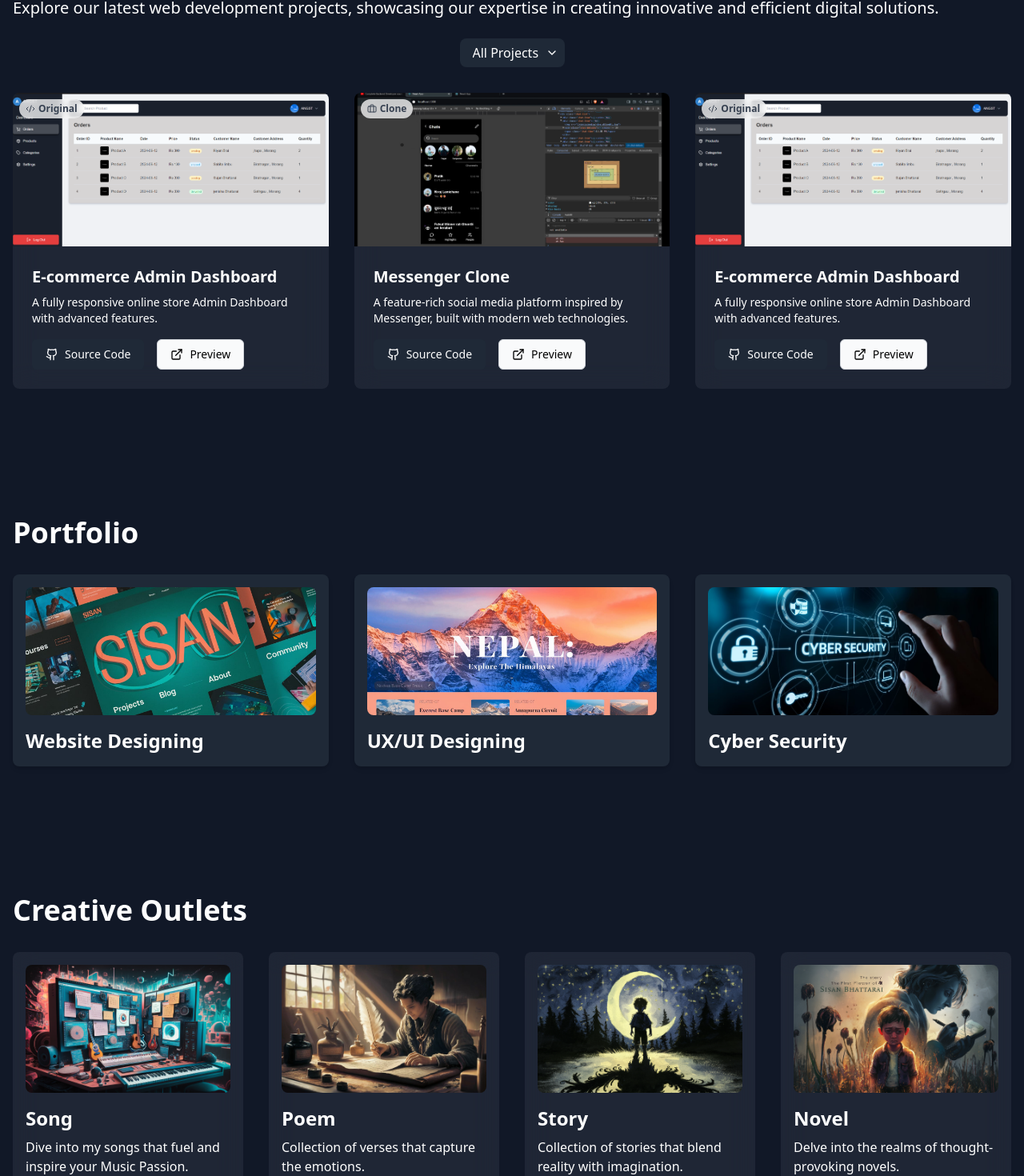
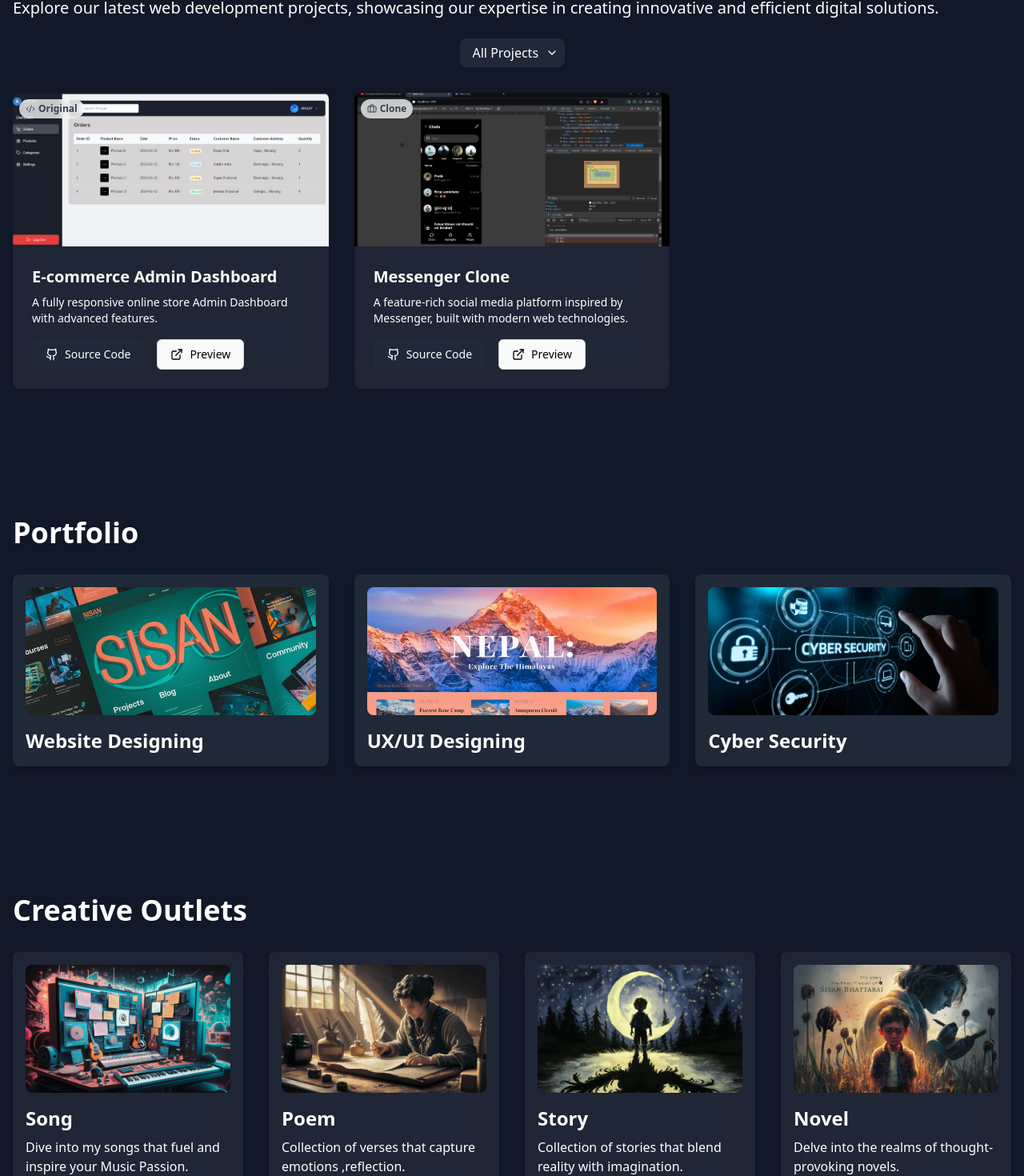
Before and after one commit to Seesonn/sisanwebsite, a React (Create React App) app: page / in a window 1280 px wide. Shown: the part 2219-3689 px from the top of the page at 80% size. Built offline with nearby package versions, Linux system fonts and the light colour scheme.

Commit message:
Update port.js

```diff
--- a/src/port.js
+++ b/src/port.js
@@ -50,16 +50,8 @@ const projects = [
     images: [ms, msm],
     githubUrl: "https://github.com/username/messenger-clone",
     linkedinUrl: "https://linkedin.com/post/messenger-clone"
-  },
-  {
-    id: 3,
-    title: "E-commerce Admin Dashboard",
-    description: "A fully responsive online store Admin Dashboard with advanced features.",
-    type: "Original",
-    images: [ea1, ea2, ea3, ea4, ea5],
-    githubUrl: "https://github.com/username/portfolio-website",
-    linkedinUrl: "https://linkedin.com/post/portfolio-website"
   }
+
 ]
 
 function ProjectCard({ project, theme }) {
@@ -158,7 +150,7 @@ export default function Portfolio() {
 
   const creativeOutlets = [
     { id: 'song', title: 'Song', description: 'Dive into my songs that fuel and inspire your Music Passion.', icon: Music, image: so },
-    { id: 'poetry', title: 'Poem', description: 'Collection of verses that capture the  emotions.', icon: Feather, image: po },
+    { id: 'poetry', title: 'Poem', description: 'Collection of verses that capture emotions ,reflection.', icon: Feather, image: po },
     { id: 'story', title: 'Story', description: 'Collection of stories that blend reality with imagination.', icon: Book, image: st },
     { id: 'novel', title: 'Novel', description: 'Delve into the realms of thought-provoking novels.', icon: BookOpen, image: no }
   ]
@@ -456,9 +448,9 @@ export default function Portfolio() {
             <h2 className="text-2xl sm:text-3xl lg:text-4xl font-bold mb-8">Get in Touch</h2>
               <h3 className="text-xl sm:text-2xl lg:text-3xl font-bold mb-4">Social Media</h3>
               <div className="flex space-x-4">
-                <a href="#" className="text-2xl sm:text-3xl lg:text-4xl hover:text-yellow-400 transition-colors"><Linkedin /></a>
-                <a href="#" className="text-2xl sm:text-3xl lg:text-4xl hover:text-yellow-400 transition-colors"><Facebook /></a>
-                <a href="#" className="text-2xl sm:text-3xl lg:text-4xl hover:text-yellow-400 transition-colors"><Instagram /></a>
+                <a href="https://www.linkedin.com/in/sisan-bhattarai-7006242b2?utm_source=share&utm_campaign=share_via&utm_content=profile&utm_medium=android_app" className="text-2xl sm:text-3xl lg:text-4xl hover:text-yellow-400 transition-colors"><Linkedin /></a>
+                <a href="https://www.facebook.com/seeson.777" className="text-2xl sm:text-3xl lg:text-4xl hover:text-yellow-400 transition-colors"><Facebook /></a>
+                <a href="https://www.instagram.com/see_son_?igsh=MTFhc25td2RpbGF0bw==" className="text-2xl sm:text-3xl lg:text-4xl hover:text-yellow-400 transition-colors"><Instagram /></a>
               </div>
             </div>
             <div className="lg:w-1/2">
@@ -498,7 +490,7 @@ export default function Portfolio() {
       </footer>
 
       <div
-        className={`fixed inset-0 pointer-events-none z-0 transition-opacity duration-600 ease-in-out ${isScrolling ? 'opacity-14' : 'opacity-0'}`}
+        className={`fixed inset-0 pointer-events-none z-0 transition-opacity duration-600 ease-in-out ${isScrolling ? 'opacity-10' : 'opacity-0'}`}
         style={{
           background: `radial-gradient(circle at ${touchPosition.x}px ${touchPosition.y}px, rgba(255, 255, 255, 0.2) 0%, rgba(255, 255, 255, 0) 50%)`,
         }}
```
